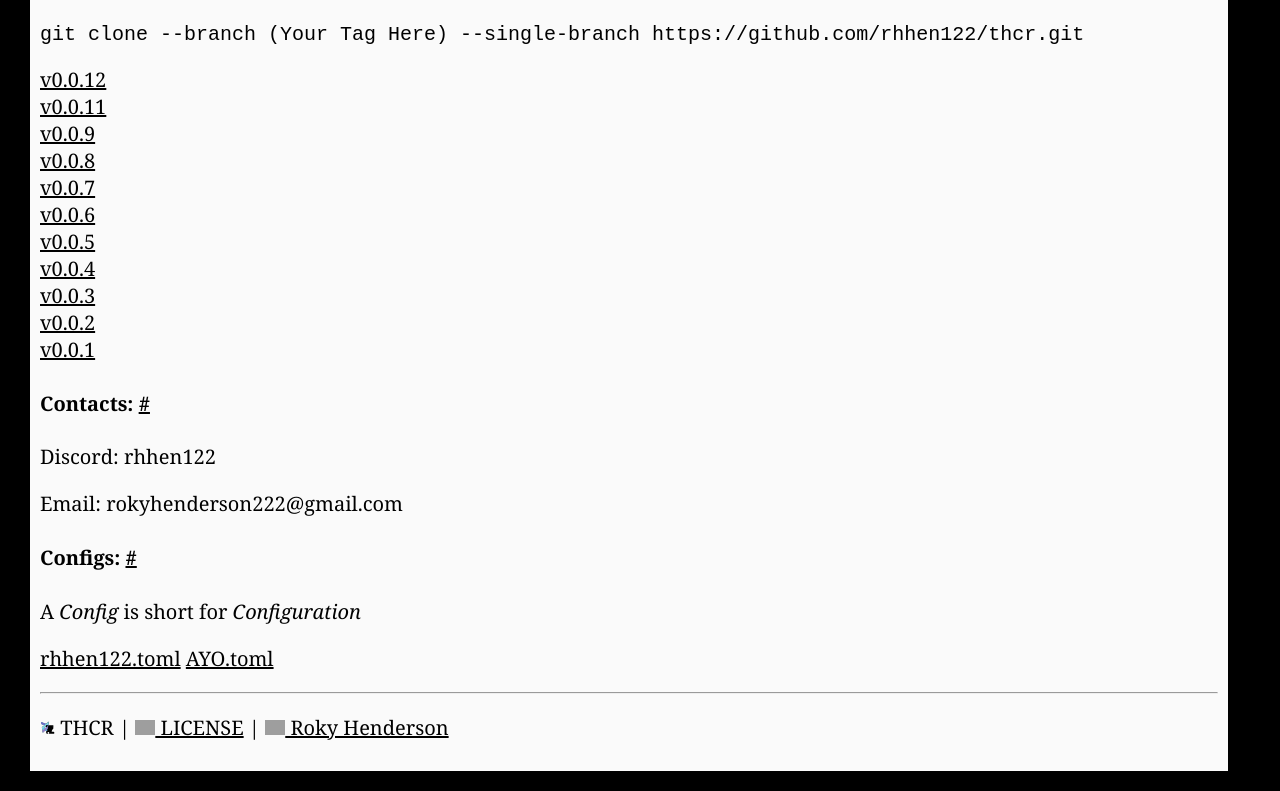
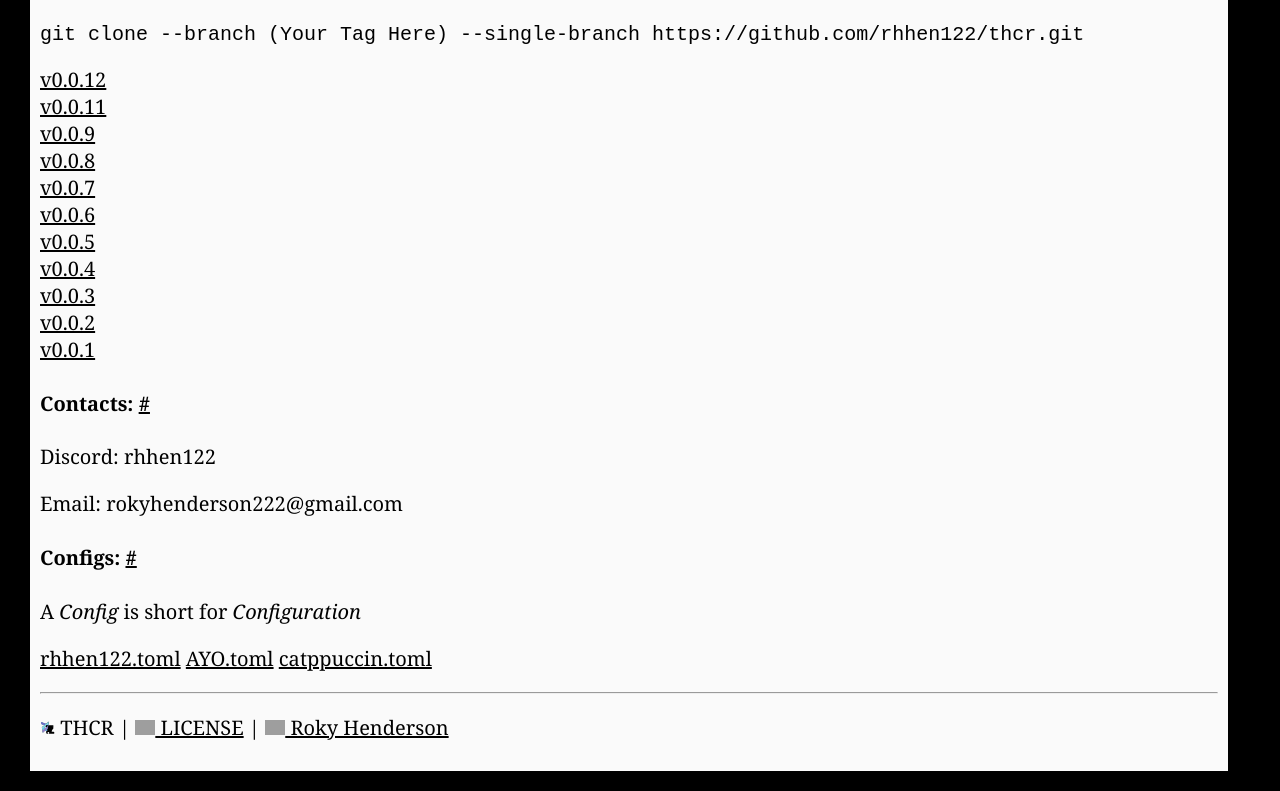
Before and after one commit to rhhen122/thcr, a plain HTML site: page docs/index.html in a window 1280 px wide. Shown: the part 753-1544 px from the top of the page. Drawn offline with Linux system fonts and the light colour scheme; grey boxes are pictures that could not be loaded.

Commit message:
Added catppuccin config

```diff
--- a/docs/index.html
+++ b/docs/index.html
@@ -59,6 +59,7 @@
       <p>
       <a href="http://github.com/rhhen122/thcr/blob/master/configs/rhhen122/rhhen122.toml">rhhen122.toml</a>
       <a href="http://github.com/rhhen122/thcr/blob/master/configs/rhhen122/AYO.toml">AYO.toml</a>
+      <a href="http://github.com/rhhen122/thcr/blob/master/configs/rhhen122/catppuccin.toml">catppuccin.toml</a>
       </p>
       <hr>
       <p><img height="15" src="./media/THCR.svg"> THCR | <img height="15" src="https://upload.wikimedia.org/wikipedia/commons/thumb/7/7e/Apache_Feather_Logo.svg/250px-Apache_Feather_Logo.svg.png"><a href="https://www.apache.org/licenses/LICENSE-2.0"> LICENSE</a> | <img height="15" src="https://roky.rhhen.xyz/dotted%20image%20of%20me.png"><a href="http://roky.rhhen.xyz"> Roky Henderson</a></p>
```
Also changed, not shown: 1 other file.
